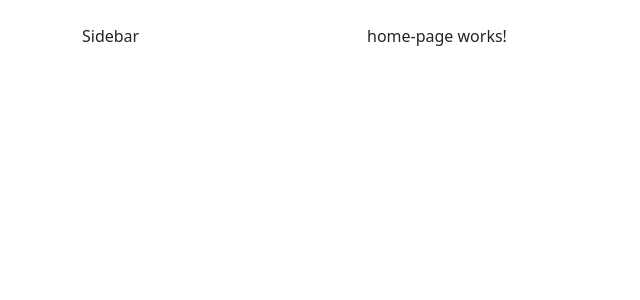
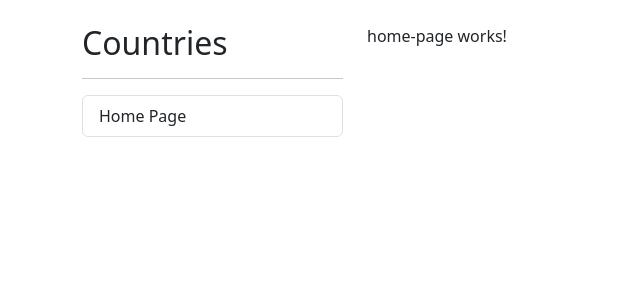
Before and after one commit to mrojasb2000/countries-app, an Angular app: page /home in a window 1280 px wide. Shown: the top 300 px of the page, without its empty margins (0-640 px from the left). Built offline with nearby package versions, Linux system fonts and the light colour scheme.

Commit message:
refactor: adding sidebar to app component

```diff
--- a/src/app/app.component.html
+++ b/src/app/app.component.html
@@ -1,7 +1,7 @@
 <div class="row mt-4">
   <div class="col-3">
     <!-- Sidebar -->
-    Sidebar
+    <shared-sidebar></shared-sidebar>
   </div>
   <div class="col">
     <!-- routes -->
--- /dev/null
+++ b/src/app/shared/components/sidebar/sidebar.component.html
@@ -0,0 +1,6 @@
+<h2>Countries</h2>
+<hr>
+
+<ul class="list-group">
+  <li class="list-group-item">Home Page</li>
+</ul>
```
Also changed, not shown: src/app/shared/components/sidebar/sidebar.component.ts (added, +10 -0 lines), src/app/shared/shared.module.ts (+5 -2 lines), src/app/shared/components/sidebar/sidebar.component.css (added), 1 other file (tests, documents, lock files or other folders).
